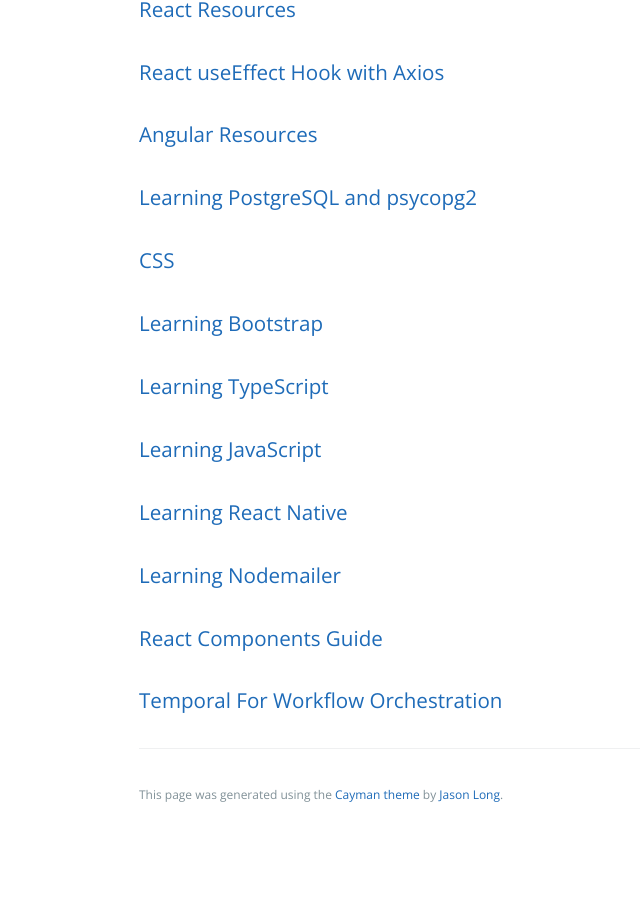
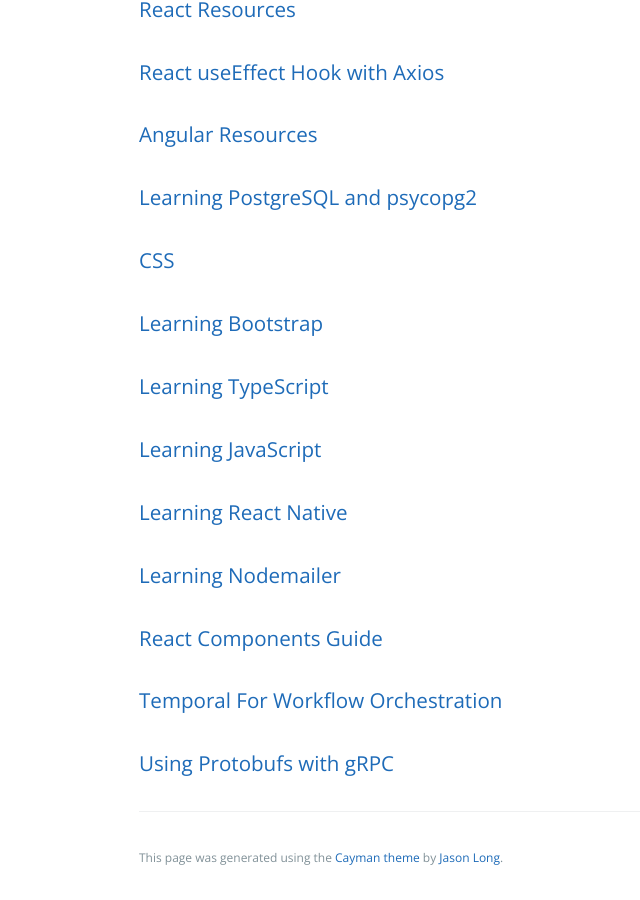
Before and after one commit to learning-software-engineering/learning-software-engineering.github.io, a Jekyll site: the page built from Topics/Tech_Stacks.md, in a window 1280 px wide and 900 px high, scrolled down 730 px. Shown: the whole window, without its empty margins (85-725 px from the left). Built offline with Jekyll 4.4.1, drawn with Linux system fonts in a browser that asks for light colours; our own code applies the rules of GitHub Pages for plain Markdown files; before the commit the page ends 1567 px from its top, so only the background shows below that.

Commit message:
Added Protobufs_and_gRPC.md to Tech_Stacks.md

```diff
--- a/Topics/Tech_Stacks.md
+++ b/Topics/Tech_Stacks.md
@@ -17,3 +17,4 @@
 ### [Learning Nodemailer](./Tech_Stacks/Nodemailer.md)
 ### [React Components Guide](./Tech_Stacks/React_Components.md)
 ### [Temporal For Workflow Orchestration](./Tech_Stacks/Temporal.md)
+### [Using Protobufs with gRPC](./Tech_Stacks/Protobufs_and_gRPC.md)
```
